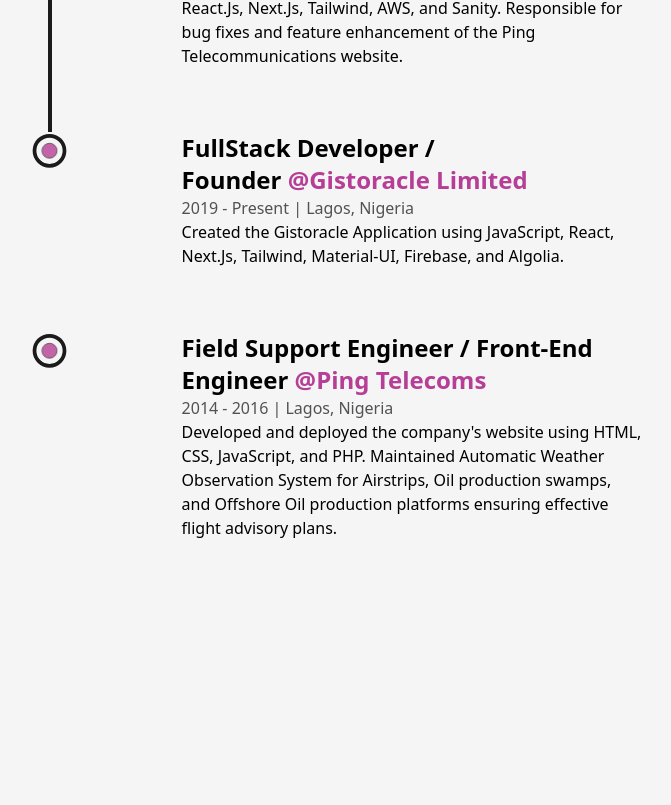
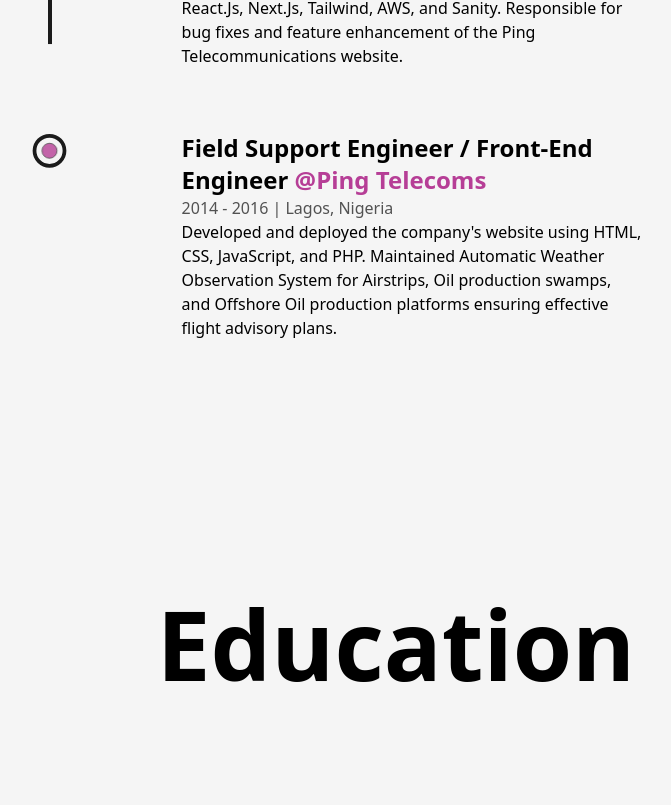
Before and after one commit to sleekcharly/portfolio, a Next.js app: page /about in a window 1280 px wide. Shown: the part 2875-3680 px from the top of the page, without its empty margins (244-915 px from the left). Built offline with nearby package versions, Linux system fonts and the light colour scheme.

Commit message:
updated about page

```diff
--- a/components/MyExperience.tsx
+++ b/components/MyExperience.tsx
@@ -86,15 +86,6 @@
           />
 
           <Details
-            position="FullStack Developer / Founder"
-            company="Gistoracle Limited"
-            companyLink="https://www.gistoracle.com"
-            time="2019 - present"
-            address="Lagos,  Nigeria"
-            work="Created the Gistoracle Application using JavaScript, React, Next.Js, Tailwind, Material-UI, Firebase, and Algolia."
-          />
-
-          <Details
             position="Field Support Engineer / Front-end Engineer"
             company="Ping Telecoms"
             companyLink="https://www.pingtelecoms.net"
```
